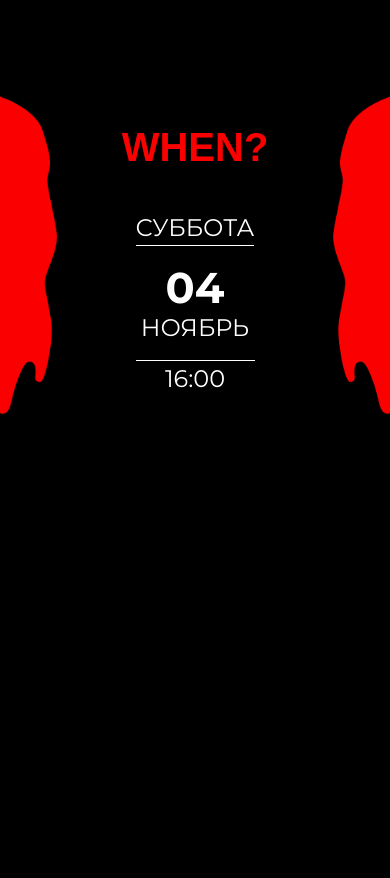
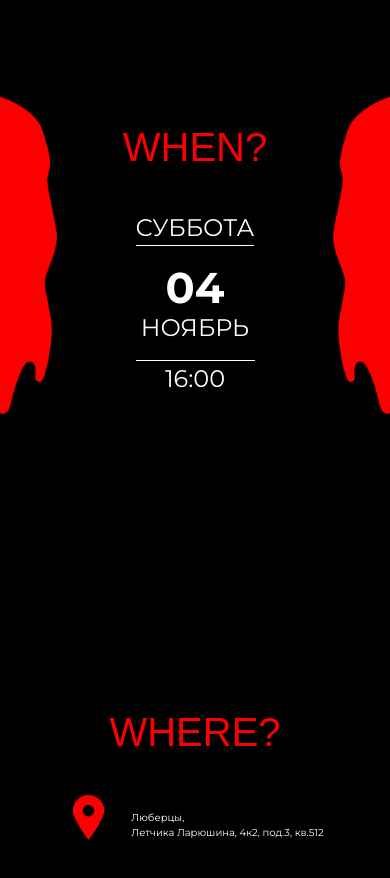
Before and after one commit to EAStogov/halloween-party, a React (Create React App) app: page / in a window 390 px wide. Shown: the part 780-1658 px from the top of the page. Before the commit the page ends 1456 px from the top, so only its background shows below. Built offline with nearby package versions, Linux system fonts and the light colour scheme; a web font is replaced by a local one.

Commit message:
feature: add Place component

```diff
--- a/src/components/App/App.css
+++ b/src/components/App/App.css
@@ -2,6 +2,34 @@
 @import url(../../vendor/shlop.css);
 @import url(../../vendor/Montserrat.css);
 
-.App {
+.page {
   font-family: Shlop, Arial, sans-serif;
 }
+
+.page__title {
+  color: #FB0000;
+  font-family: Shlop, Arial, sans-serif;
+  font-size: 150px;
+  font-weight: 400;
+}
+
+@media screen and (max-width: 1300px) {
+  .page__title {
+    font-size: 100px;
+    margin-bottom: 100px;
+  }
+}
+
+@media screen and (max-width: 900px) {
+  .page__title {
+    font-size: 75px;
+    margin-bottom: 60px;
+  }
+}
+
+@media screen and (max-width: 500px) {
+  .page__title {
+    font-size: 40px;
+    margin-bottom: 40px;
+  }
+}
--- a/src/components/App/App.js
+++ b/src/components/App/App.js
@@ -1,12 +1,14 @@
 import Date from '../Date/Date';
 import Header from '../Header/Header';
+import Place from '../Place/Place';
 import './App.css';
 
 function App() {
   return (
-    <div className="App">
+    <div className="page">
       <Header />
       <Date />
+      <Place />
     </div>
   );
 }
--- a/src/components/Date/Date.css
+++ b/src/components/Date/Date.css
@@ -3,7 +3,7 @@
   flex-direction: column;
   align-items: center;
   color: white;
-  font-family: Montserrat,  Arial, sans-serif;
+  font-family: Montserrat, Arial, sans-serif;
   background: url(../../images/blood.png) repeat-y,
   url(../../images/blood-right.png) repeat-y 100% 0;
   background-size: contain;
@@ -12,10 +12,7 @@
 }
 
 .date__title {
-  color: #FB0000;
   margin: 0 0 115px;
-  font-size: 150px;
-  font-family: Shlop, Arial, sans-serif;
 }
 
 .date__week-day {
@@ -61,11 +58,6 @@
     padding: 100px 0 100px;
   }
 
-  .date__title {
-    font-size: 100px;
-    margin-bottom: 100px;
-  }
-
   .date__week-day {
     font-size: 50px;
     margin-bottom: 50px;
@@ -105,11 +97,6 @@
     align-items: center;
   }
 
-  .date__title {
-    font-size: 75px;
-    margin-bottom: 60px;
-  }
-
   .date__week-day {
     border-bottom: solid 2px white;
     font-size: 40px;
@@ -146,10 +133,6 @@
   .date {
     padding: 30px 0;
   }
-  .date__title {
-    font-size: 40px;
-    margin-bottom: 40px;
-  }
 
   .date__week-day {
     border-bottom: solid 1px white;
--- a/src/components/Date/Date.js
+++ b/src/components/Date/Date.js
@@ -3,7 +3,7 @@ import './Date.css';
 function Date() {
   return(
     <section className='date'>
-      <h2 className='date__title'>WHEN?</h2>
+      <h2 className='page__title date__title'>WHEN?</h2>
       <p className='date__week-day'>СУББОТА</p>
       <div className='date__container'>
         <p className='date__month'>НОЯБРЬ</p>
--- /dev/null
+++ b/src/components/Place/Place.css
@@ -0,0 +1,121 @@
+.place {
+  display: flex;
+  flex-direction: column;
+  align-items: center;
+  color: white;
+  margin-bottom: 200px;
+}
+
+.place__container {
+  display: flex;
+  margin: 0 auto;
+}
+
+.place__image {
+
+}
+
+.place__adress {
+  margin-left: 60px;
+  font-family: Montserrat, Arial, sans-serif;
+  font-size: 50px;
+  line-height: 70px;
+  align-self: flex-end;
+}
+
+/* 1400px */
+
+@media screen and (max-width: 1400px) {
+
+  .place__image {
+    width: 180px;
+  }
+
+  .place__adress {
+    margin-left: 50px;
+    font-size: 40px;
+    line-height: 60px;
+  }
+}
+
+/* 1100px */
+
+@media screen and (max-width: 1100px) {
+  .place__image {
+    width: 150px;
+  }
+
+  .place__adress {
+    margin-left: 40px;
+    font-size: 35px;
+    line-height: 50px;
+  }
+}
+
+/* 950px */
+
+@media screen and (max-width: 950px) {
+  .place {
+    margin: 0 20px 100px;
+  }
+
+  .place__image {
+    width: 125px;
+  }
+
+  .place__adress {
+    margin-left: 30px;
+    font-size: 35px;
+    max-width: 570px;
+  }
+}
+
+/* 760px */
+
+@media screen and (max-width: 760px) {
+  .place__adress {
+    max-width: 450px;
+  }
+}
+
+/* 600px */
+
+@media screen and (max-width: 600px) {
+  .place {
+    margin-bottom: 60px;
+  }
+
+  .place__image {
+    width: 75px;
+  }
+
+  .place__adress {
+    margin-left: 20px;
+    font-size: 20px;
+    line-height: 25px;
+  }
+}
+
+/* 520px */
+
+@media screen and (max-width: 520px) {
+  .place__adress {
+    max-width: 335px;
+  }
+}
+
+/* 460px */
+
+@media screen and (max-width: 460px) {
+  .place__title {
+    margin-bottom: 25px;
+  }
+
+  .place__image {
+    width: 45px;
+  }
+  .place__adress {
+    font-size: 10px;
+    line-height: 15px;
+  }
+}
--- /dev/null
+++ b/src/components/Place/Place.js
@@ -0,0 +1,19 @@
+import "./Place.css";
+import point from "../../images/point.svg"
+
+function Place() {
+  return (
+    <section className="place">
+      <h2 className="page__title place__title">WHERE?</h2>
+      <div className="place__container">
+        <img className="place__image" src={point} alt="место"/>
+        <p className="place__adress">
+          Люберцы,<br/>
+          Летчика Ларюшина, 4к2, под.3, кв.512
+        </p>
+      </div>
+    </section>
+  )
+}
+
+export default Place;
```
Also changed, not shown: src/images/point.svg (added).
